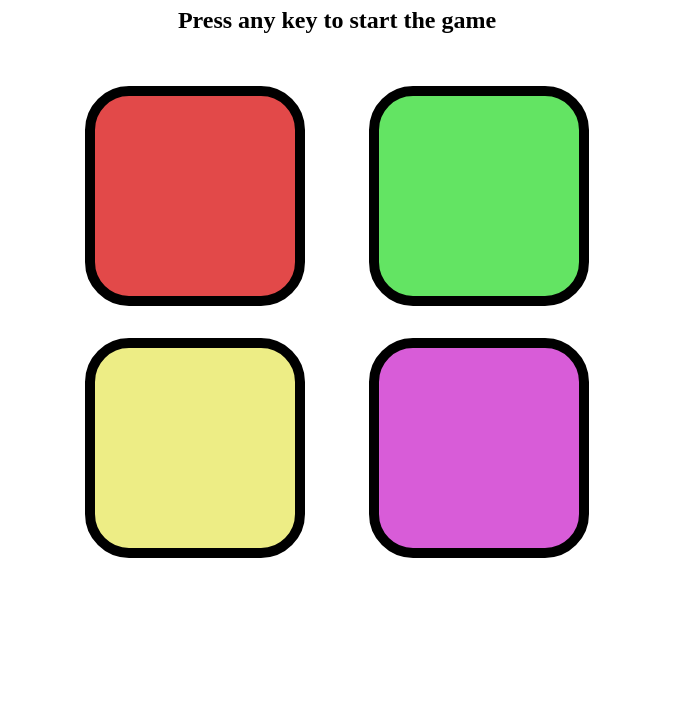
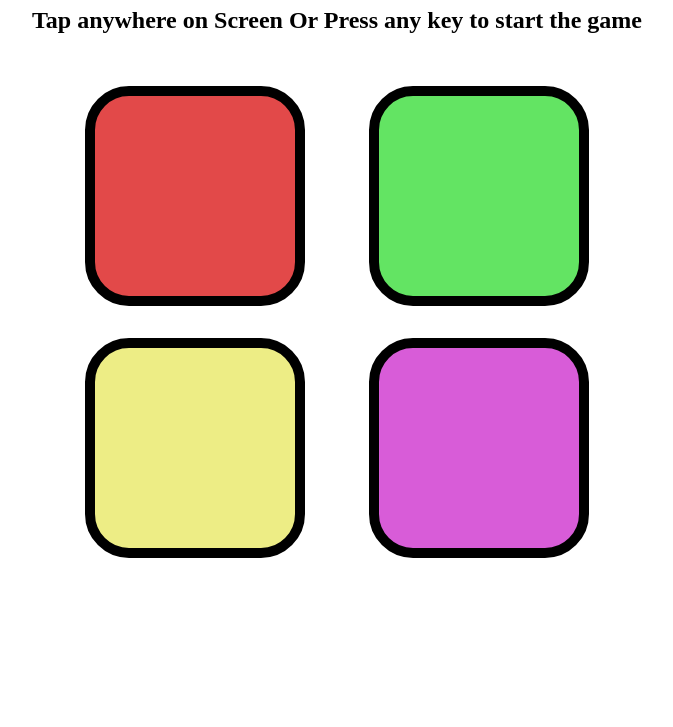
Before and after one commit to sukhada205/Simon-Says-Game, a plain HTML site: page index.html in a window 1280 px wide. Shown: the part 73-800 px from the top of the page, without its empty margins (303-976 px from the left). Drawn offline with Linux system fonts and the light colour scheme.

Commit message:
Update index.html

```diff
--- a/index.html
+++ b/index.html
@@ -9,7 +9,7 @@
 </head>
 <body>
     <h1>Simon Says Game</h1>
-    <h2> Press any key to start the game </h2>
+    <h2>Tap anywhere on Screen Or Press any key to start the game </h2>
 
 
     <div class="btn-container">
```
